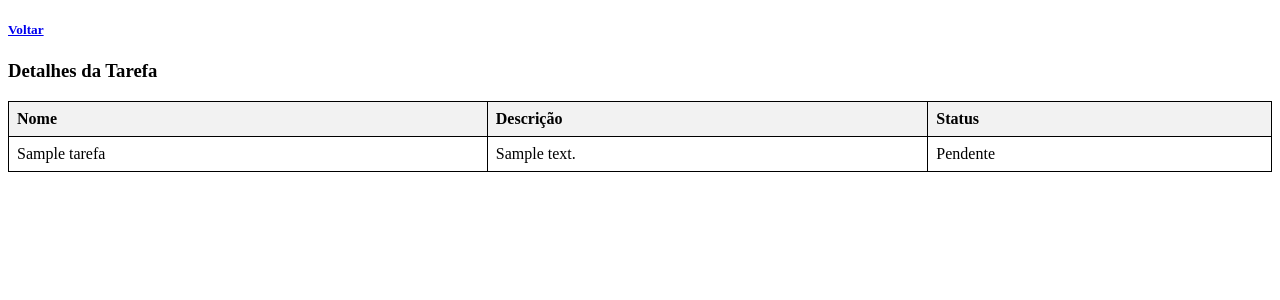
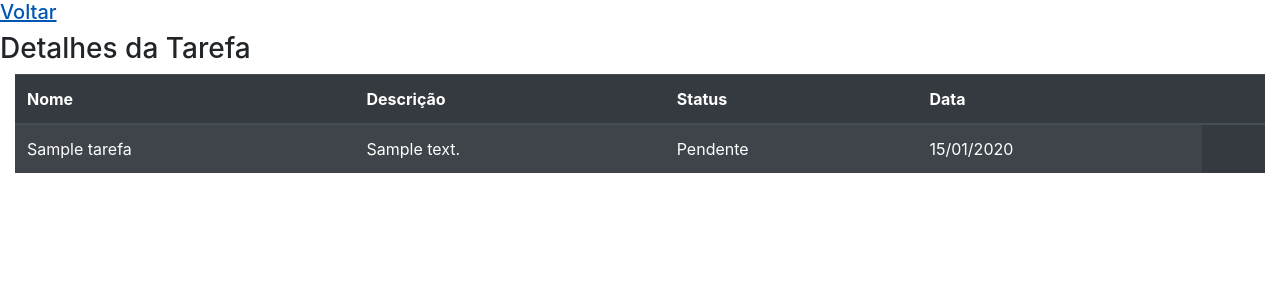
Before and after one commit to davimesquit/ToDoList-cbLab, a Django app: page /tarefa/1/ in a window 1280 px wide. Shown: the top 300 px of the page. Run offline with Django 5.2, Linux system fonts and the light colour scheme; tables that the repository leaves empty hold one stand-in row (Sample ...); some libraries are stand-ins or nearby versions.

Commit message:
Fixing css

```diff
--- a/core/templates/create.html
+++ b/core/templates/create.html
@@ -3,7 +3,8 @@
 <html lang="pt-br">
   <head>
     <meta charset="UTF-8" />
-    <title>setup - Contato</title>
+    <h5><a href="{% url 'home' %}">Voltar</a></h5>
+    <title>Criação de tarefa</title>
     {% bootstrap_css %}
   </head>
   <body>
--- a/core/templates/tarefa.html
+++ b/core/templates/tarefa.html
@@ -1,44 +1,36 @@
+{% load bootstrap4 %}
 <!DOCTYPE html>
 <html lang="pt-br">
 <head>
-    <style>
-        table {
-            width: 100%;
-            border-collapse: collapse;
-        }
-
-        table, th, td {
-            border: 1px solid black;
-        }
-
-        th, td {
-            padding: 8px;
-            text-align: left;
-        }
-
-        th {
-            background-color: #f2f2f2;
-        }
-    </style>
     <meta charset="UTF-8" />
     <title>Tarefa</title>
+    {% bootstrap_css %}
     <h5><a href="{% url 'home' %}">Voltar</a></h5>
     <h3>Detalhes da Tarefa</h3>
 </head>
-<table>
+<body>
+  <div class="container-fluid">
+    <h2> {{ title }} </h2>
+    <table class="table table-striped table-dark">
       <thead>
         <tr>
           <th>Nome</th>
           <th>Descrição</th>
           <th>Status</th>
+          <th>Data<th>
         </tr>
       </thead>
       <tbody>
       <tr>
-      <td> {{ tarefa.titulo }} </td>
+        <td><a> {{ tarefa.titulo }} </a></td>
         <td> {{ tarefa.descricao }} </td>
         <td> {{ tarefa.get_status_display }} </td>
+        <td> {{ tarefa.dataCriacao|date:"d/m/Y" }} </td>
       </tr>
       </tbody>
     </table>
+    {% bootstrap_javascript jquery='full' %}
+    </div>
+  </div>
+<body>
 <html>
--- a/core/views.py
+++ b/core/views.py
@@ -2,6 +2,7 @@ from django.shortcuts import render
 from .models import Tarefa
 from django.contrib import messages
 from .forms import TarefaModelForm
+from django.shortcuts import redirect
 
 def home(request):
     tarefas = Tarefa.objects.all()
@@ -21,6 +22,7 @@ def create(request):
 
             messages.success(request, 'Tarefa cadastrada com sucesso!')
             form = TarefaModelForm()
+            return redirect('home')
         else:
             messages.error(request, 'Erro ao cadastrar tarefa!')
     else:
```
Also changed, not shown: core/templates/home.html (+9 -6 lines), core/static/css/styles.css (line endings or trailing spaces). Lines whose indentation alone changed are shown as unchanged.
